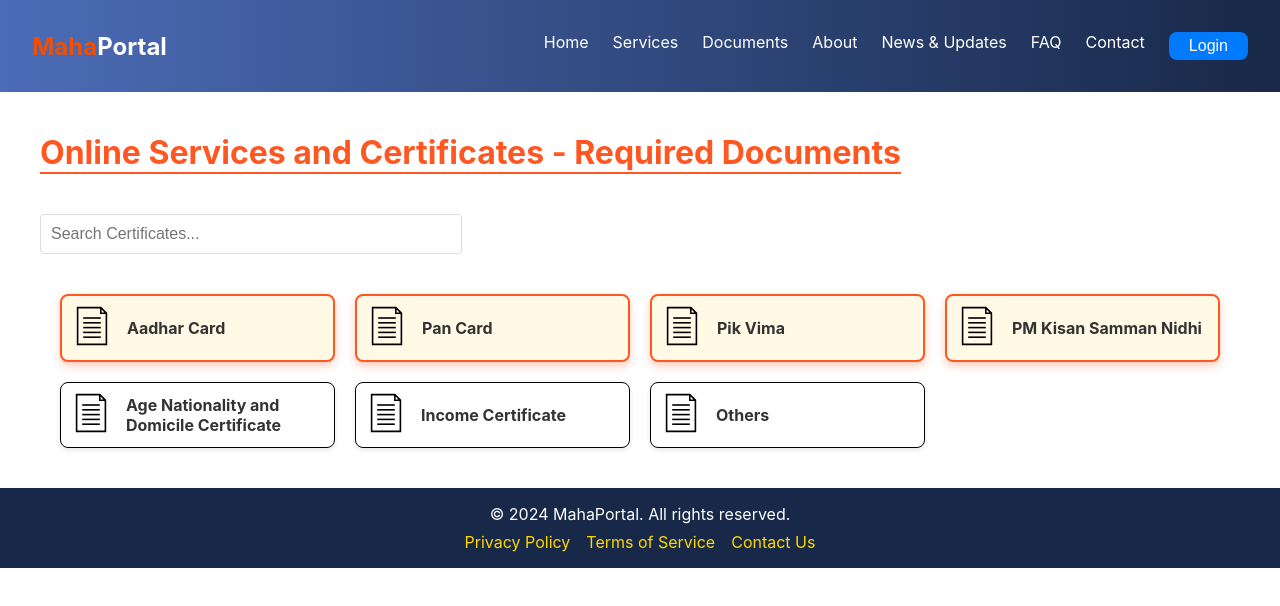
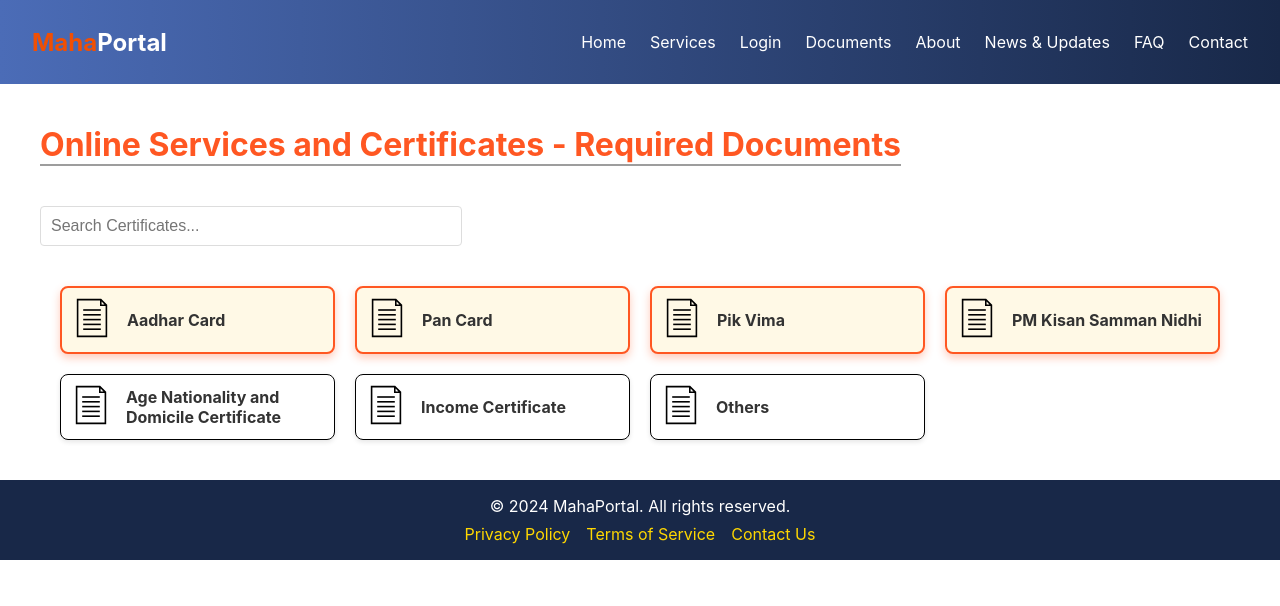
Before and after one commit to shrishailbagale/MahaPortal, a React (Create React App) app: page /documents in a window 1280 px wide. Shown: the top 606 px of the page. Built offline with nearby package versions, Linux system fonts and the light colour scheme.

Commit message:
first commit

```diff
--- a/public/index.html
+++ b/public/index.html
@@ -24,7 +24,7 @@
       work correctly both with client-side routing and a non-root public URL.
       Learn how to configure a non-root public URL by running `npm run build`.
     -->
-    <title>React App</title>
+    <title>MahaPortal</title>
   </head>
   <body>
     <noscript>You need to enable JavaScript to run this app.</noscript>
--- a/src/components/Documents.css
+++ b/src/components/Documents.css
@@ -7,7 +7,7 @@
 
   h1 {
     color: #ff5722; /* Revenue Department color */
-    border-bottom: 2px solid #ff5722;
+    border-bottom: 2px solid #9d9d9d;
     display: inline-block;
     margin-bottom: 20px;
   }
@@ -75,6 +75,13 @@
   }
 
   @media (max-width: 768px) {
+    h1{
+      font-size: 26px;
+    }
+    .search-bar{
+      width: 100%;
+    }
+
     .document-card {
       flex: 0 1 calc(100% - 20px);
     }
--- a/src/components/Navbar.css
+++ b/src/components/Navbar.css
@@ -56,6 +56,8 @@
     position: absolute;
     top: 100%;
     left: 0;
+    padding-top: 30px;
+    min-width: 200px;
     background-color: #182848;
     list-style: none;
     padding: 0;
@@ -110,6 +112,9 @@
   }
 
   @media (max-width: 768px) {
+
+
+
     .navbar-links {
       flex-direction: column;
       position: absolute;
--- a/src/components/Navbar.js
+++ b/src/components/Navbar.js
@@ -22,12 +22,21 @@ const Navbar = () => {
       <ul className={`navbar-links ${isMenuOpen ? 'show' : ''}`}>
         <li><Link to="/MahaPortal">Home</Link></li>
         <li><Link to="/services" className="dropdown-toggle">Services</Link></li>
+        <li>
+          <Link to="#" className="dropdown-toggle">Login</Link>
+          <ul className="dropdown-menu">
+            <li><Link to="/admin-login">Admin Login</Link></li>
+            <li><Link to="/public-login">Public Login</Link></li>
+          </ul>
+        </li>
         <li><Link to="/documents">Documents</Link></li>
         <li><Link to="/about">About</Link></li>
         <li><Link to="/news">News & Updates</Link></li>
         <li><Link to="/faq">FAQ</Link></li>
         <li><Link to="/contact">Contact</Link></li>
-        <li><Link to="/login"><button className='login-button'>Login</button></Link></li>
+
+
+        {/* <li><Link to="/login"><button className='login-button'>Login</button></Link></li> */}
       </ul>
     </nav>
   );
```
